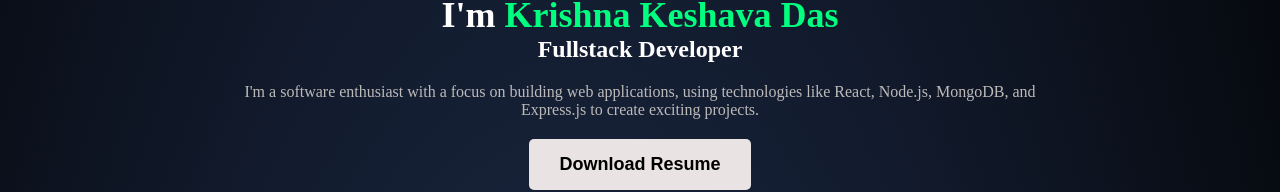
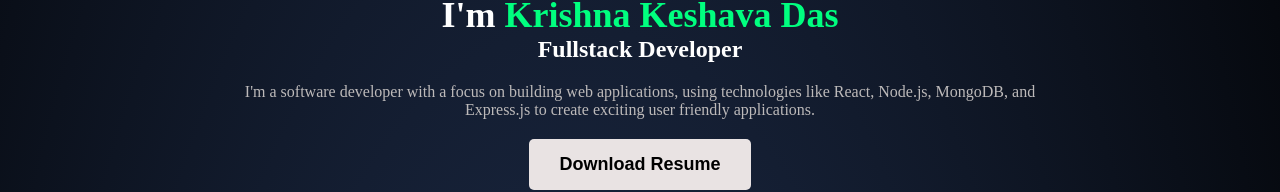
Before and after one commit to Krishna4563/portfolio-website, a React (Create React App) app: page / in a window 1280 px wide. Shown: the part 362-554 px from the top of the page. Built offline with nearby package versions, Linux system fonts and the light colour scheme.

Commit message:
content updated

```diff
--- a/src/components/Home/home.js
+++ b/src/components/Home/home.js
@@ -1,7 +1,7 @@
 import React from "react";
 
 import "./home.css";
-import resume from "../../assets/Krishna Keshava Das RESUME.pdf";
+import resume from "../../assets/RESUME.pdf";
 
 const Home = () => {
   return (
@@ -14,9 +14,9 @@
         <br />
         <span className="fullstacktextload">Fullstack Developer</span>
         <p className="description">
-          I'm a software enthusiast with a focus on building web applications,
+          I'm a software developer with a focus on building web applications,
           using technologies like React, Node.js, MongoDB, and Express.js to
-          create exciting projects.
+          create exciting user friendly applications.
         </p>
         <a href={resume} download="Krishna Keshava Das">
           <button id="downloadButton" className="btn">
```
Also changed, not shown: 2 other files (tests, documents, lock files or other folders).
